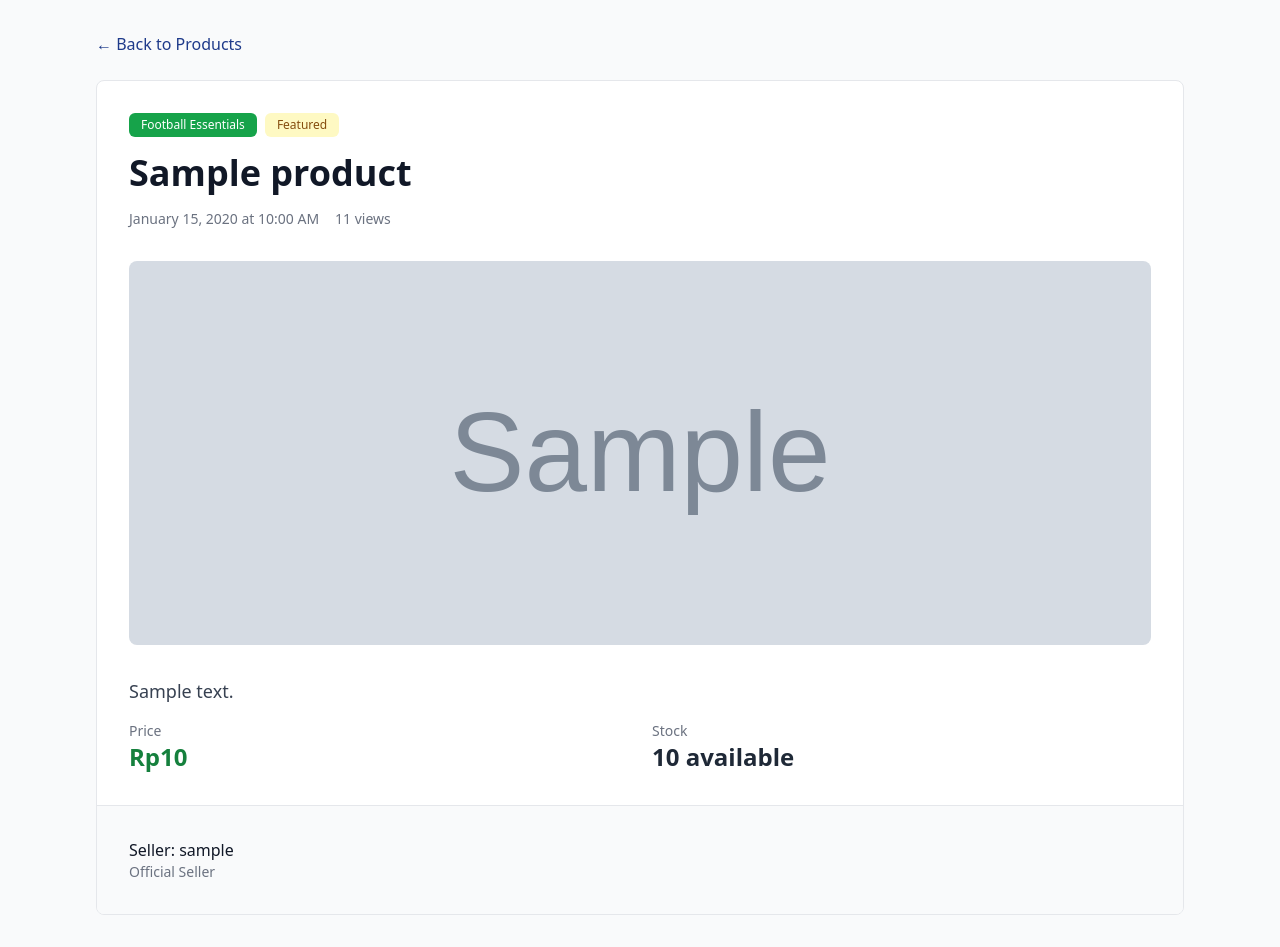
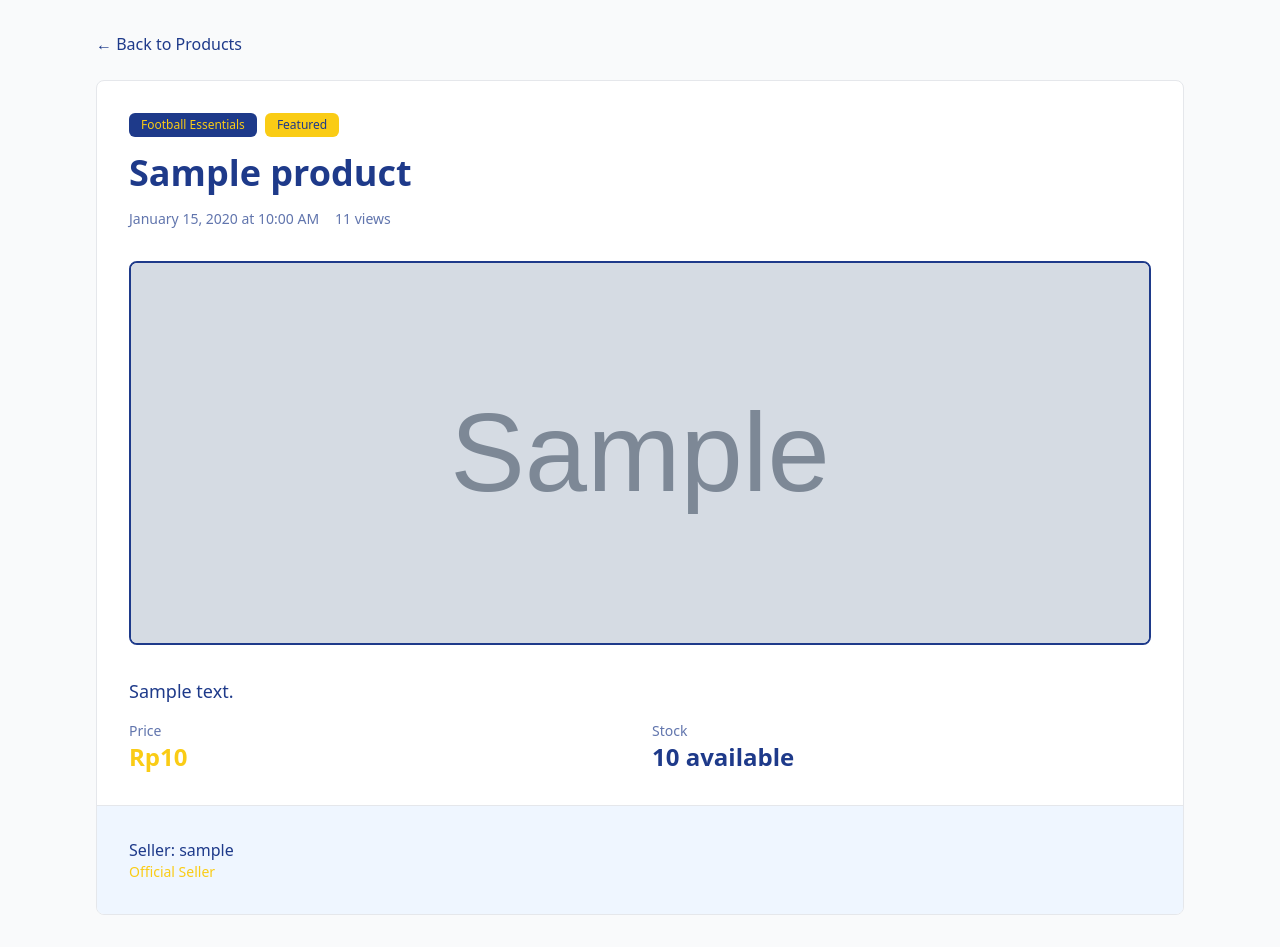
Before and after one commit to mhelmialf/golden-goals, a Django app: page /product/00000000-0000-0000-0000-000000000001/ in a window 1280 px wide. Run offline with Django 5.2, Linux system fonts and the light colour scheme; a user stored in the database is signed in; tables that the repository leaves empty hold one stand-in row (values such as "Sample post"); grey boxes marked "Sample" are stand-in pictures; some libraries are stand-ins or nearby versions.

Commit message:
Udpate path page detail product

```diff
--- a/main/templates/main.html
+++ b/main/templates/main.html
@@ -7,6 +7,7 @@
 
 {% block content %}
 {% include 'navbar.html' %}
+{% include 'toast.html' %}
 
 <div class="bg-gray-50 w-full pt-16 min-h-screen">
   <div class="max-w-7xl mx-auto px-4 sm:px-6 lg:px-8 py-8">
@@ -283,7 +284,7 @@ function buildProductCard(product) {
   const isFeatured = product.is_featured;
   const isPopular = productViews > 20;
   const isOwner = CURRENT_USER_ID && String(CURRENT_USER_ID) === String(product.user_id);
-  const detailLink = `/detail/${id}/`;
+  const detailLink = `/product/${id}/`;
 
   return `
   <article class="bg-blue-900 rounded-lg border border-yellow-400 overflow-hidden shadow-md hover:shadow-xl transition-all duration-300 flex flex-col">
--- a/main/templates/product_detail.html
+++ b/main/templates/product_detail.html
@@ -11,27 +11,27 @@
 
         <!-- Back Navigation -->
         <div class="mb-6">
-            <a href="{% url 'main:show_main' %}" class="text-blue-900 hover:text-blue-700 font-medium transition-colors">
+            <a href="{% url 'main:show_main' %}" class="text-blue-900 hover:text-yellow-400 font-medium transition-colors">
                 ← Back to Products
             </a>
         </div>
 
         <!-- Loading State -->
         <div id="loading-state" class="bg-white rounded-lg border border-gray-200 p-12 text-center">
-            <svg class="animate-spin h-8 w-8 text-green-600 inline-block" xmlns="http://www.w3.org/2000/svg" fill="none" viewBox="0 0 24 24">
+            <svg class="animate-spin h-8 w-8 text-blue-900 inline-block" xmlns="http://www.w3.org/2000/svg" fill="none" viewBox="0 0 24 24">
                 <circle class="opacity-25" cx="12" cy="12" r="10" stroke="currentColor" stroke-width="4"></circle>
                 <path class="opacity-75" fill="currentColor" d="M4 12a8 8 0 018-8v4a4 4 0 00-4 4H4z"></path>
             </svg>
-            <p class="text-gray-600 mt-3">Loading product detail...</p>
+            <p class="text-blue-900 mt-3">Loading product detail...</p>
         </div>
 
         <!-- Error State -->
         <div id="error-state" class="bg-white rounded-lg border border-gray-200 p-12 text-center hidden">
             <div class="w-16 h-16 mx-auto mb-4">
-                <div class="text-red-500 text-5xl">⚠️</div>
+                <div class="text-yellow-400 text-5xl">⚠️</div>
             </div>
-            <h3 class="text-lg font-medium text-gray-900 mb-2">Failed to load product</h3>
-            <p class="text-gray-500">Please try again later.</p>
+            <h3 class="text-lg font-medium text-blue-900 mb-2">Failed to load product</h3>
+            <p class="text-blue-900/70">Please try again later.</p>
         </div>
 
         <!-- Product Content -->
@@ -43,11 +43,11 @@
                     <!-- Dynamic badges will be inserted here -->
                 </div>
 
-                <h1 id="product-title" class="text-3xl sm:text-4xl font-bold text-gray-900 leading-tight mb-4">
+                <h1 id="product-title" class="text-3xl sm:text-4xl font-bold text-blue-900 leading-tight mb-4">
                     <!-- Title will be inserted here -->
                 </h1>
 
-                <div class="flex flex-wrap items-center text-sm text-gray-500 gap-4">
+                <div class="flex flex-wrap items-center text-sm text-blue-900/70 gap-4">
                     <time id="product-date"></time>
                     <span id="product-views"></span>
                 </div>
@@ -58,35 +58,35 @@
                 <img id="featured-image"
                      src=""
                      alt=""
-                     class="w-full h-64 sm:h-80 lg:h-96 object-cover rounded-lg">
+                     class="w-full h-64 sm:h-80 lg:h-96 object-cover rounded-lg border-2 border-blue-900">
             </div>
 
             <!-- Product Info -->
             <div class="p-6 sm:p-8">
                 <div class="space-y-4">
-                    <p id="product-description" class="text-gray-700 leading-relaxed whitespace-pre-line text-base sm:text-lg"></p>
+                    <p id="product-description" class="text-blue-900 leading-relaxed whitespace-pre-line text-base sm:text-lg"></p>
 
                     <div class="grid grid-cols-1 sm:grid-cols-2 gap-6 mt-6">
                         <div>
-                            <p class="text-gray-500 text-sm">Price</p>
-                            <p id="product-price" class="text-2xl font-semibold text-green-700"></p>
+                            <p class="text-blue-900/70 text-sm">Price</p>
+                            <p id="product-price" class="text-2xl font-semibold text-yellow-400"></p>
                         </div>
                         <div>
-                            <p class="text-gray-500 text-sm">Stock</p>
-                            <p id="product-stock" class="text-2xl font-semibold text-gray-800"></p>
+                            <p class="text-blue-900/70 text-sm">Stock</p>
+                            <p id="product-stock" class="text-2xl font-semibold text-blue-900"></p>
                         </div>
                     </div>
                 </div>
             </div>
 
             <!-- Seller Info -->
-            <div class="border-t border-gray-200 p-6 sm:p-8 bg-gray-50">
+            <div class="border-t border-gray-200 p-6 sm:p-8 bg-blue-50">
                 <div class="flex items-center justify-between">
                     <div>
-                        <div class="font-medium text-gray-900">
+                        <div class="font-medium text-blue-900">
                             <p id="product-seller">Seller: Loading...</p>
                         </div>
-                        <p class="text-sm text-gray-500">Official Seller</p>
+                        <p class="text-sm text-yellow-400 font-medium">Official Seller</p>
                     </div>
                 </div>
             </div>
@@ -95,11 +95,9 @@
 </div>
 
 <script>
-// Configuration
 const PRODUCT_ID = "{{ product.id }}";
 const PRODUCT_DETAIL_ENDPOINT = `{% url 'main:show_json_by_id' '00000000-0000-0000-0000-000000000000' %}`.replace('00000000-0000-0000-0000-000000000000', PRODUCT_ID);
 
-// DOM Elements
 const loadingState = document.getElementById('loading-state');
 const errorState = document.getElementById('error-state');
 const productContent = document.getElementById('product-content');
@@ -114,14 +112,12 @@ const productPrice = document.getElementById('product-price');
 const productStock = document.getElementById('product-stock');
 const productSeller = document.getElementById('product-seller');
 
-// Show/hide states
 function showState(state) {
     loadingState.classList.toggle('hidden', state !== 'loading');
     errorState.classList.toggle('hidden', state !== 'error');
     productContent.classList.toggle('hidden', state !== 'ready');
 }
 
-// Get readable category name
 function getCategoryLabel(categoryCode) {
     const categoryMapping = {
         essentials: 'Football Essentials',
@@ -133,36 +129,30 @@ function getCategoryLabel(categoryCode) {
     return categoryMapping[categoryCode] || categoryCode;
 }
 
-// Render product content
 function renderProduct(product) {
-    // Title
     productTitle.textContent = product.product_name;
     document.title = `${product.product_name} - Golden Goals`;
 
-    // Category badge
     badgesContainer.innerHTML = '';
     const categoryBadge = document.createElement('span');
-    categoryBadge.className = 'inline-flex items-center px-3 py-1 rounded-md text-xs font-medium bg-green-600 text-white';
+    categoryBadge.className = 'inline-flex items-center px-3 py-1 rounded-md text-xs font-medium bg-blue-900 text-yellow-400';
     categoryBadge.textContent = getCategoryLabel(product.category);
     badgesContainer.appendChild(categoryBadge);
 
-    // Featured badge
     if (product.is_featured) {
         const featuredBadge = document.createElement('span');
-        featuredBadge.className = 'inline-flex items-center px-3 py-1 rounded-md text-xs font-medium bg-yellow-100 text-yellow-800';
+        featuredBadge.className = 'inline-flex items-center px-3 py-1 rounded-md text-xs font-medium bg-yellow-400 text-blue-900';
         featuredBadge.textContent = 'Featured';
         badgesContainer.appendChild(featuredBadge);
     }
 
-    // Popular badge
     if (product.product_views > 20) {
         const hotBadge = document.createElement('span');
-        hotBadge.className = 'inline-flex items-center px-3 py-1 rounded-md text-xs font-medium bg-red-100 text-red-800';
+        hotBadge.className = 'inline-flex items-center px-3 py-1 rounded-md text-xs font-medium bg-blue-100 text-blue-900';
         hotBadge.textContent = 'Popular';
         badgesContainer.appendChild(hotBadge);
     }
 
-    // Date & Views
     const formattedDate = new Date(product.created_at).toLocaleDateString('en-US', {
         year: 'numeric',
         month: 'long',
@@ -173,7 +163,6 @@ function renderProduct(product) {
     productDate.textContent = formattedDate;
     productViews.textContent = `${product.product_views} views`;
 
-    // Thumbnail
     if (product.thumbnail) {
         featuredImage.src = product.thumbnail;
         featuredImage.alt = product.product_name;
@@ -182,17 +171,12 @@ function renderProduct(product) {
         featuredImageContainer.classList.add('hidden');
     }
 
-    // Description, Price, Stock
     productDescription.textContent = product.description;
     productPrice.textContent = `Rp${product.price.toLocaleString('id-ID')}`;
     productStock.textContent = product.stock > 0 ? `${product.stock} available` : 'Out of stock';
-
-    // Seller
-    const sellerName = product.user_username || 'Unknown Seller';
-    productSeller.textContent = `Seller: ${sellerName}`;
+    productSeller.textContent = `Seller: ${product.user_username || 'Unknown Seller'}`;
 }
 
-// Fetch product detail
 async function loadProductDetail() {
     try {
         showState('loading');
@@ -207,7 +191,6 @@ async function loadProductDetail() {
     }
 }
 
-// Initialize
 loadProductDetail();
 </script>
 {% endblock content %}
--- a/main/urls.py
+++ b/main/urls.py
@@ -18,6 +18,6 @@ urlpatterns = [
     path('product/<uuid:id>/delete', delete_product, name='delete_product'),
     path('add-product-ajax/', add_product_entry_ajax, name='add_product_entry_ajax'),
     path('edit-product-ajax/<uuid:product_id>/', edit_product_ajax, name='edit_product_ajax'),
-     path('delete-product-ajax/<uuid:id>/', delete_product_ajax, name='delete_product_ajax'),
+    path('delete-product-ajax/<uuid:id>/', delete_product_ajax, name='delete_product_ajax'),
 
 ]
```
